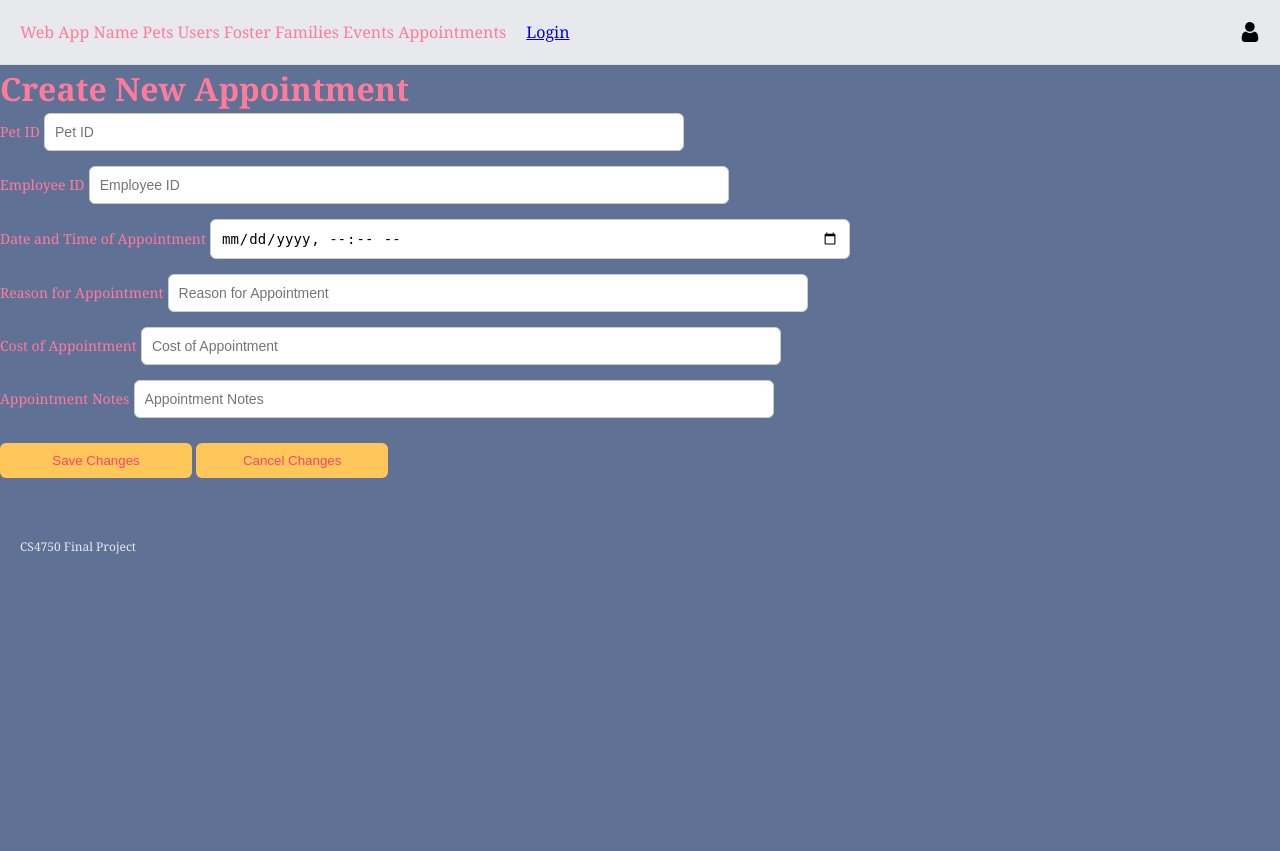
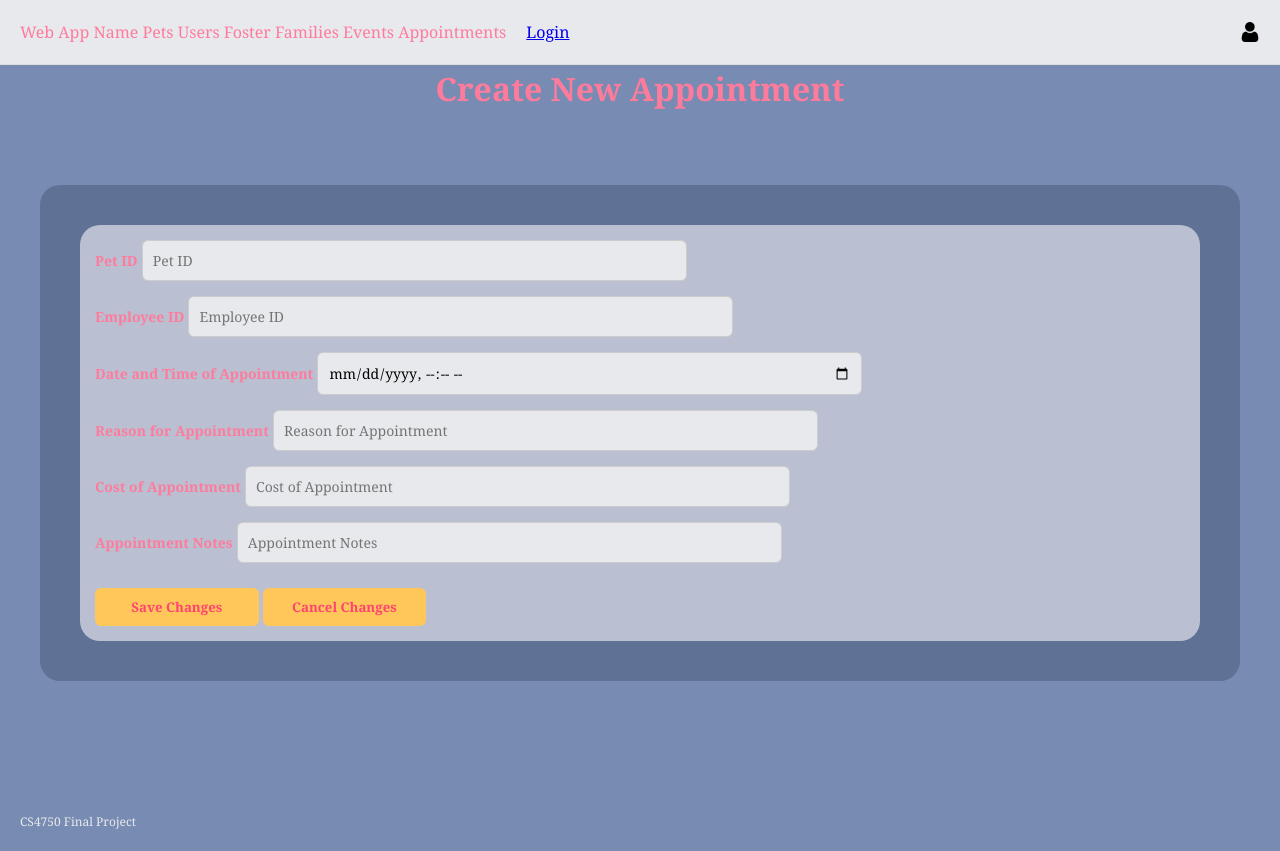
Before and after one commit to michelleegao/CS-4750-Pet-Shelter, a Flask app: template templates/addappointment.html in a window 1280 px wide. Before the commit the page ends 554 px from the top, so only its background shows below. Run offline with Flask 3, Linux system fonts and the light colour scheme; the template is opened without the code that fills it, so the values that code supplies are empty.

Commit message:
finalized Add Appointment Screen CSS and HTML

```diff
--- a/static/css/add.css
+++ b/static/css/add.css
@@ -11,3 +11,39 @@ textarea {
   resize: vertical;
   min-height: 120px;
 }
+
+.outer-box{
+    width: 1200px;
+    padding: 20px;
+    background: #607196;
+    border-radius: 20px;
+}
+
+.inner-box{
+    margin-top: 20px;
+    margin-bottom: 20px;
+    margin-left: 20px;
+    margin-right: 20px;
+    padding: 15px;
+    border-radius: 20px;
+    background: #BABFD1;
+}
+
+h1{
+    text-align: center;
+}
+.page{
+    height: 80vh;
+    display: flex;
+    justify-content: center;
+    align-items: center;
+}
+
+button {
+    font-family: Georgia, sans-serif;
+}
+
+input{
+    font-family: Georgia, sans-serif;
+    background: #E8E9ED;
+}
--- a/static/css/base.css
+++ b/static/css/base.css
@@ -6,7 +6,7 @@
 
  body {
     font-family: Georgia, sans-serif;
-    background-color: #607196;
+    background-color: #788bb3;
     color: #FF7B9C;
     line-height: 1.5;
   }
--- a/templates/addappointment.html
+++ b/templates/addappointment.html
@@ -25,34 +25,42 @@
 <body>
     <h1>Create New Appointment</h1>
 
+    <div class="page">
+        <div class="outer-box">
+            <div class="inner-box">
                 <div class="input-group">
-        <label for="petID">Pet ID</label>
+                    <label for="petID"><strong>Pet ID</strong></label>
                     <input id="petID" type="text" placeholder="Pet ID">
                 </div>
                 <div class="input-group">
-        <label for="employeeID">Employee ID</label>
+                    <label for="employeeID"><strong>Employee ID</strong></label>
                     <input id="employeeID" type="text" placeholder="Employee ID">
                 </div>
                 <div class="input-group">
-        <label for="dateTime">Date and Time of Appointment</label>
+                    <label for="dateTime"><strong>Date and Time of Appointment</strong></label>
                     <input type="datetime-local">
                 </div>
                 <div class="input-group">
-        <label for="appointmentReason">Reason for Appointment</label>
+                    <label for="appointmentReason"><strong>Reason for Appointment</strong></label>
                     <input id="appointmentReason" type="text" placeholder="Reason for Appointment">
                 </div>
                 <div class="input-group">
-        <label for="cost">Cost of Appointment</label>
+                    <label for="cost"><strong>Cost of Appointment</strong></label>
                     <input id="cost" type="text" placeholder="Cost of Appointment">
                 </div>
                 <div class="input-group">
-        <label for="notes">Appointment Notes</label>
+                    <label for="notes"><strong>Appointment Notes</strong></label>
                     <input id="notes" type="text" placeholder="Appointment Notes">
                 </div>
                 <div class="buttons-group">
-        <button id="save">Save Changes</button>
-        <button id="cancel">Cancel Changes</button>
+                    <button id="save"><strong>Save Changes</strong></button>
+                    <button id="cancel"><strong>Cancel Changes</strong></button>
                 </div>
+            </div>
+        </div>
+    </div>
+
+
 </body>
 <footer>
     <p>CS4750 Final Project</p>
```
Lines whose indentation alone changed are shown as unchanged.
